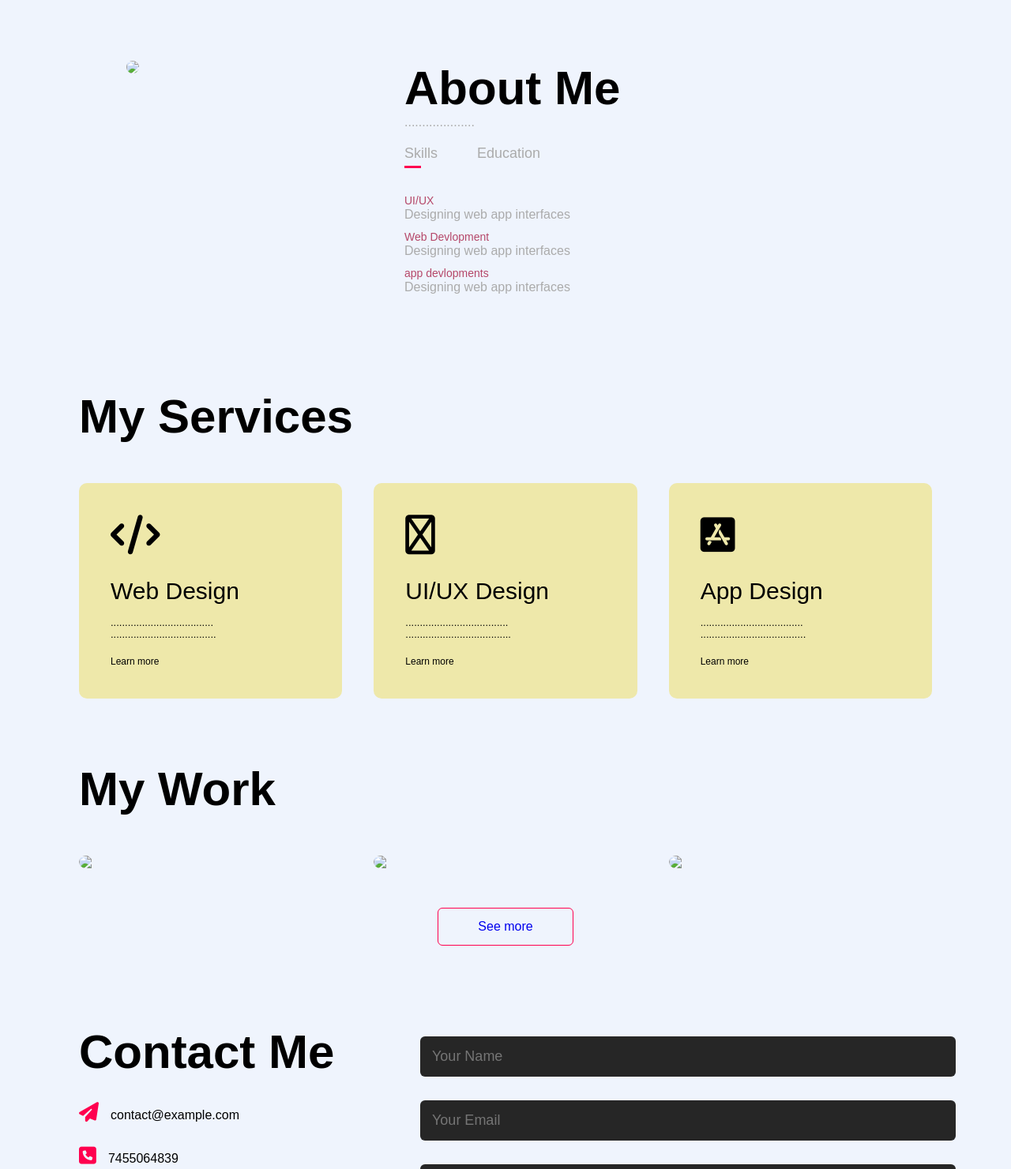
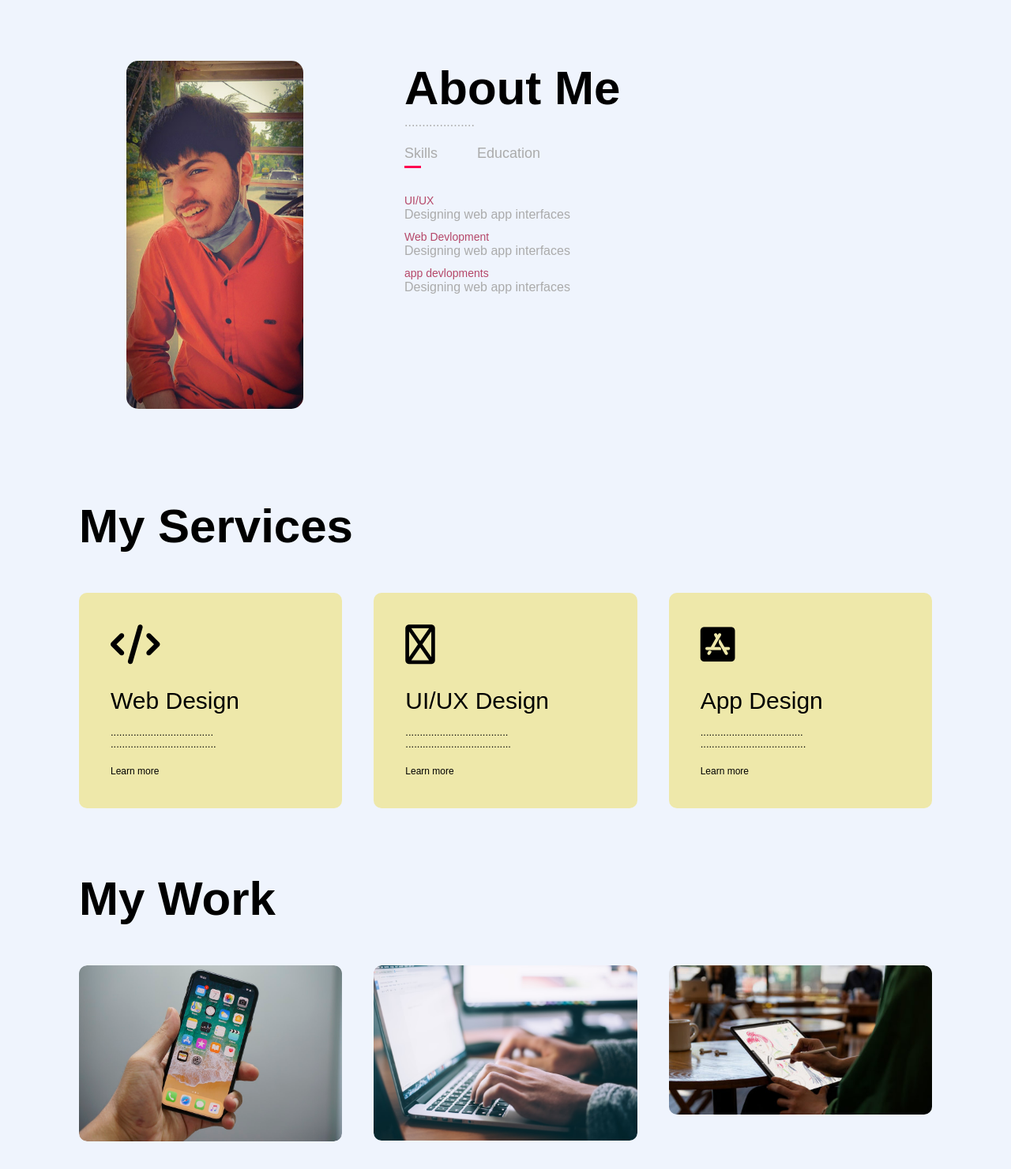
Before and after one commit to Vinster208/portfolio_2, a plain HTML site: page index.html in a window 1280 px wide. Shown: the part 803-2284 px from the top of the page at 79% size. Drawn offline with Linux system fonts and the light colour scheme; the site is published under a folder, as on GitHub Pages, so addresses that start at the root find nothing.

Commit message:
Update index.html

```diff
--- a/index.html
+++ b/index.html
@@ -11,7 +11,7 @@
 <body>
     <div id="hero">
         <nav>
-            <img src="/vinayak.png" class="logo">
+            <img src="./vinayak.png" class="logo">
             <ul id="sidemenu">
                 <li><a href="#hero">HOME</a></li>
                 <li><a href="#about">ABOUT</a></li>
@@ -30,7 +30,7 @@
         <a href="" download>DOWNLOAD CV</a>
         </div>
         <div class="images">
-            <img src="/shape.png" class="shape">
+            <img src="./shape.png" class="shape">
             <img src="./background2.png" class="boy">
         </div>
     <!--------------about--------------->
@@ -39,7 +39,7 @@
         <div class="container">
             <div class="row">
                 <div class="about-col-1">
-                    <img src="/background4.jpg">
+                    <img src="./background4.jpg">
                 </div>
                 <div class="about-col-2">
                     <h1 class="sub-title">About Me</h1>
@@ -101,7 +101,7 @@
             <h1 class="sub-title">My Work</h1>
             <div class="work-list">
                 <div class="work">
-                    <img src="/work1.jpeg">
+                    <img src="./work1.jpeg">
                     <div class="layer">
                         <h3>Social Media App</h3>
                         <p>The app connects you to the talented people around the world.
@@ -110,7 +110,7 @@
                     </div>
                 </div>
                 <div class="work">
-                    <img src="/work2.jpeg">
+                    <img src="./work2.jpeg">
                     <div class="layer">
                         <h3>Music App</h3>
                         <p>This App gives you the trending and latest song all over the world.
@@ -119,7 +119,7 @@
                     </div>
                 </div>
                 <div class="work">
-                    <img src="/work4.jpg">
+                    <img src="./work4.jpg">
                     <div class="layer">
                         <h3>Online Shopping App</h3>
                         <p>The app gives you all the grocery items with free delivery charges.You can download it from play store.</p>
```
